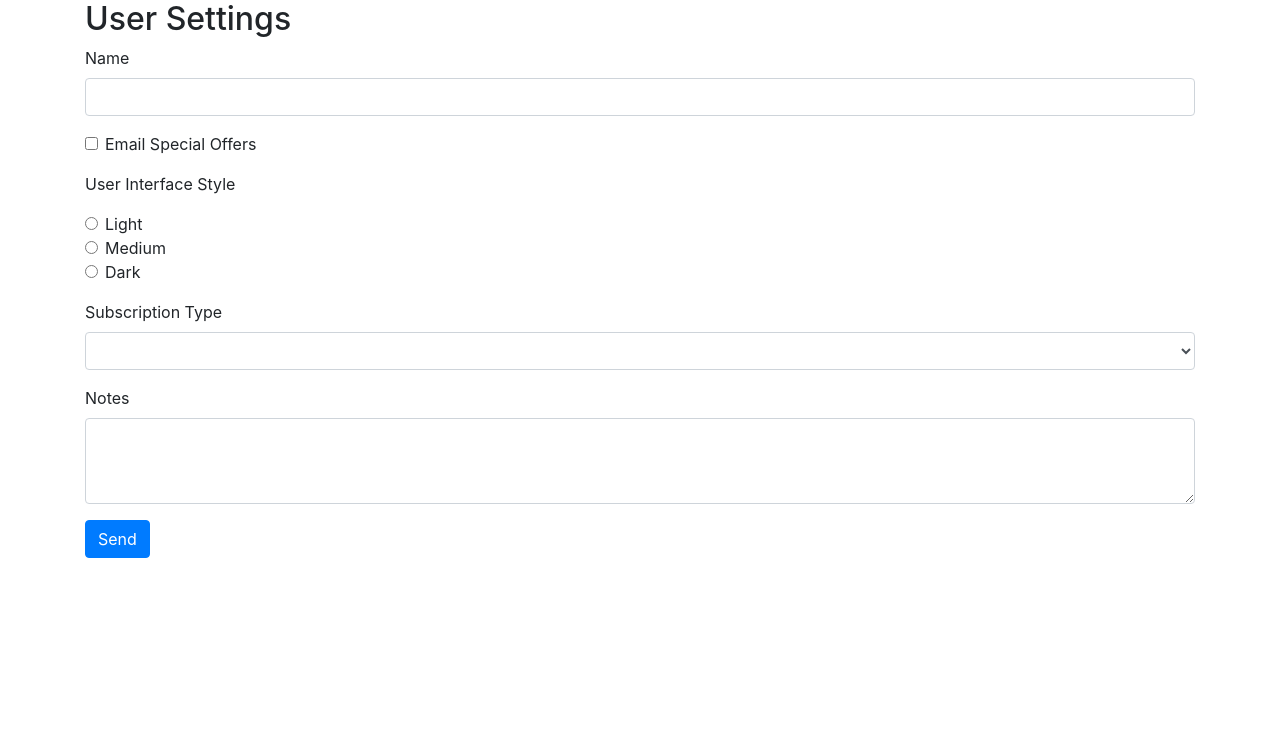
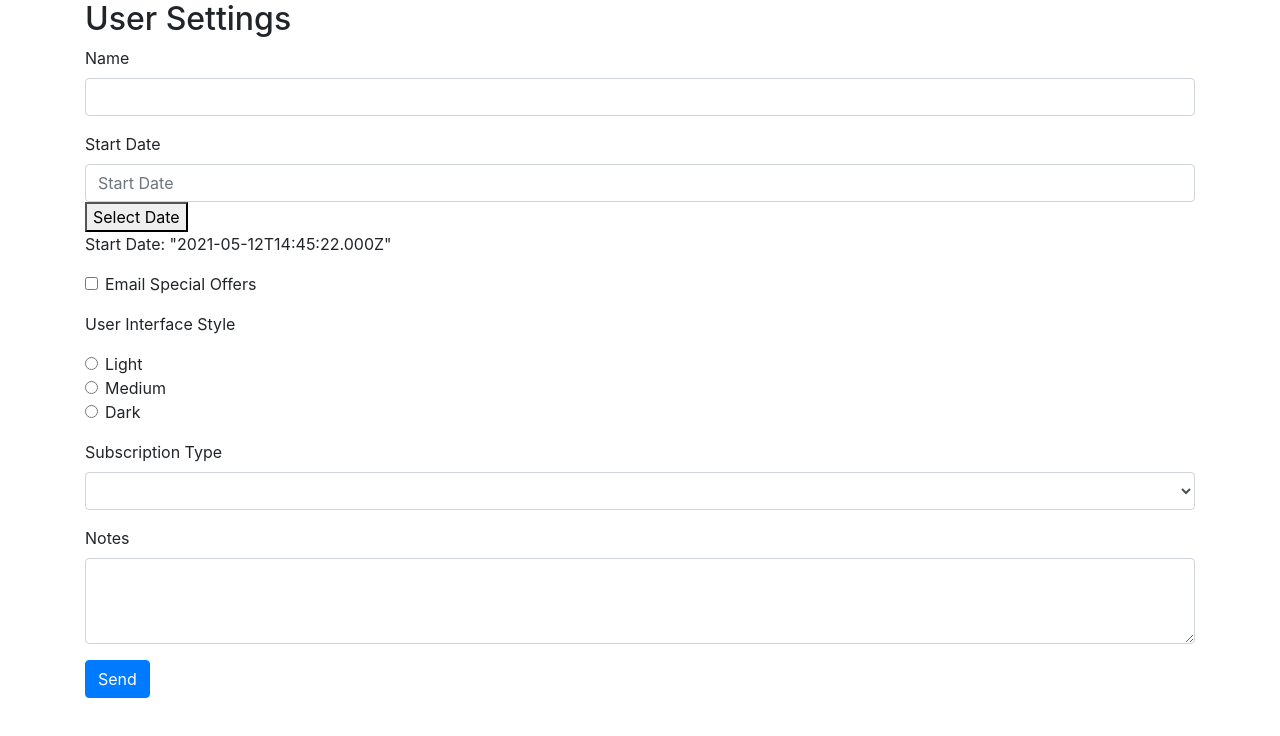
Before and after one commit to mrlonis/ps-angular-forms, an Angular app: page / in a window 1280 px wide. Shown: the top 736 px of the page. Built offline with nearby package versions, Linux system fonts and the light colour scheme.

Commit message:
Added Date Picker Form Control

```diff
--- a/src/app/user-settings-form/user-settings-form.component.html
+++ b/src/app/user-settings-form/user-settings-form.component.html
@@ -9,6 +9,14 @@
             <div [hidden]="!form.submitted || nameField.valid" class="alert alert-danger">
                 Enter a name
             </div>
+        </div>
+
+        <div class="form-group">
+            <label for="startDate">Start Date</label>
+            <input type="text" placeholder="Start Date" class="form-control" [(ngModel)]="startDate" name="startDate"
+                   id="startDate" ngbDatepicker #d="ngbDatepicker" />
+            <button (click)="d.toggle()">Select Date</button>
+            <p>Start Date: {{ startDate | json }}</p>
         </div>
 
         <div class="form-check form-group">
--- a/src/app/user-settings-form/user-settings-form.component.ts
+++ b/src/app/user-settings-form/user-settings-form.component.ts
@@ -17,6 +17,8 @@ export class UserSettingsFormComponent implements OnInit {
     subscriptionType: "",
     notes: ""
   };
+
+  startDate: Date = new Date();
 
   // Spread syntax for simple copy
   // If you wanted a deep copy you would use some kind of utility
```
